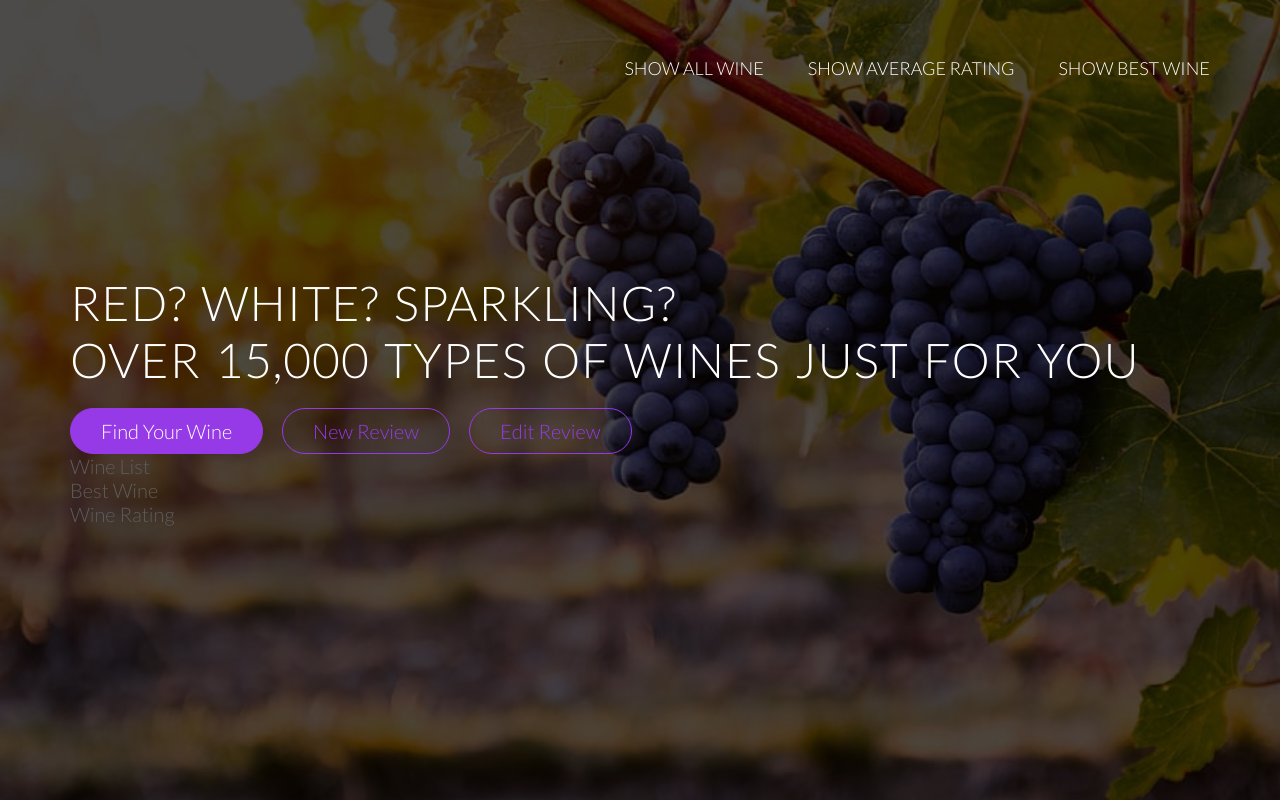
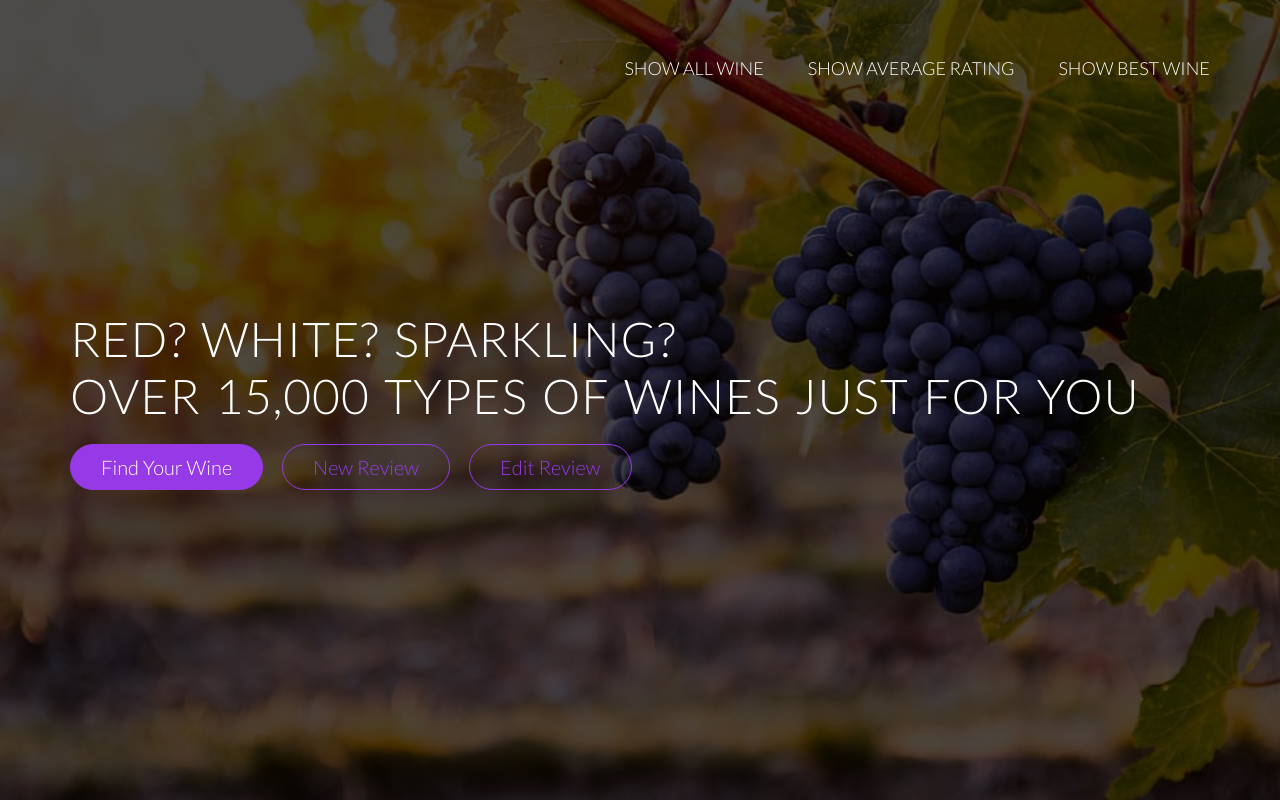
Before and after one commit to limjen427/CS411_Database_Systems_Final, a Flask app: page / in a window 1280 px wide. Run offline with Flask 2, Linux system fonts and the light colour scheme; some libraries are stand-ins or nearby versions.

Commit message:
fixed index

```diff
--- a/Wine/templates/index.html
+++ b/Wine/templates/index.html
@@ -26,16 +26,6 @@
                 <a class="btn btn-full js--scroll-to-plans" href="wineSearch.html">Find Your Wine </a>
                 <a class="btn btn-ghost js--scroll-to-start" href="newReview.html"> New Review </a>
                 <a class="btn btn-ghost js--scroll-to-plans" href="oldReview.html"> Edit Review </a>
-                <form action="wine/all" method="get">
-                    <a class="btn btn-full js--scroll-to-plans">Wine List</a>
-                </form>
-                <form action="wine/best" method="get">
-                    <a class="btn btn-full js--scroll-to-plans">Best Wine</a>
-                </form>
-                <form action="wine/avgRating" method="get">
-                    <a class="btn btn-full js--scroll-to-plans">Wine Rating</a>
-                </form>
-
             </div>
 
         </header>
```
